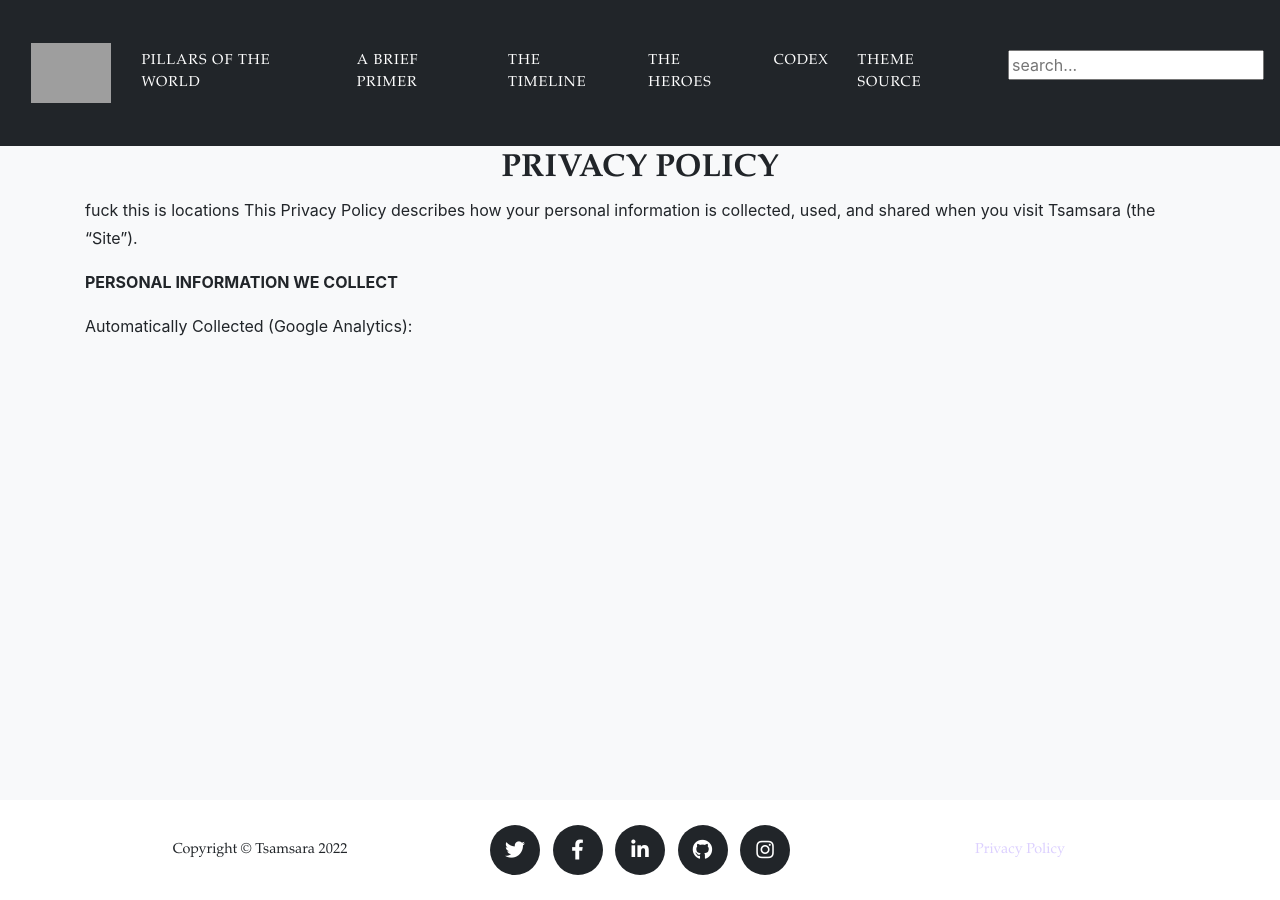
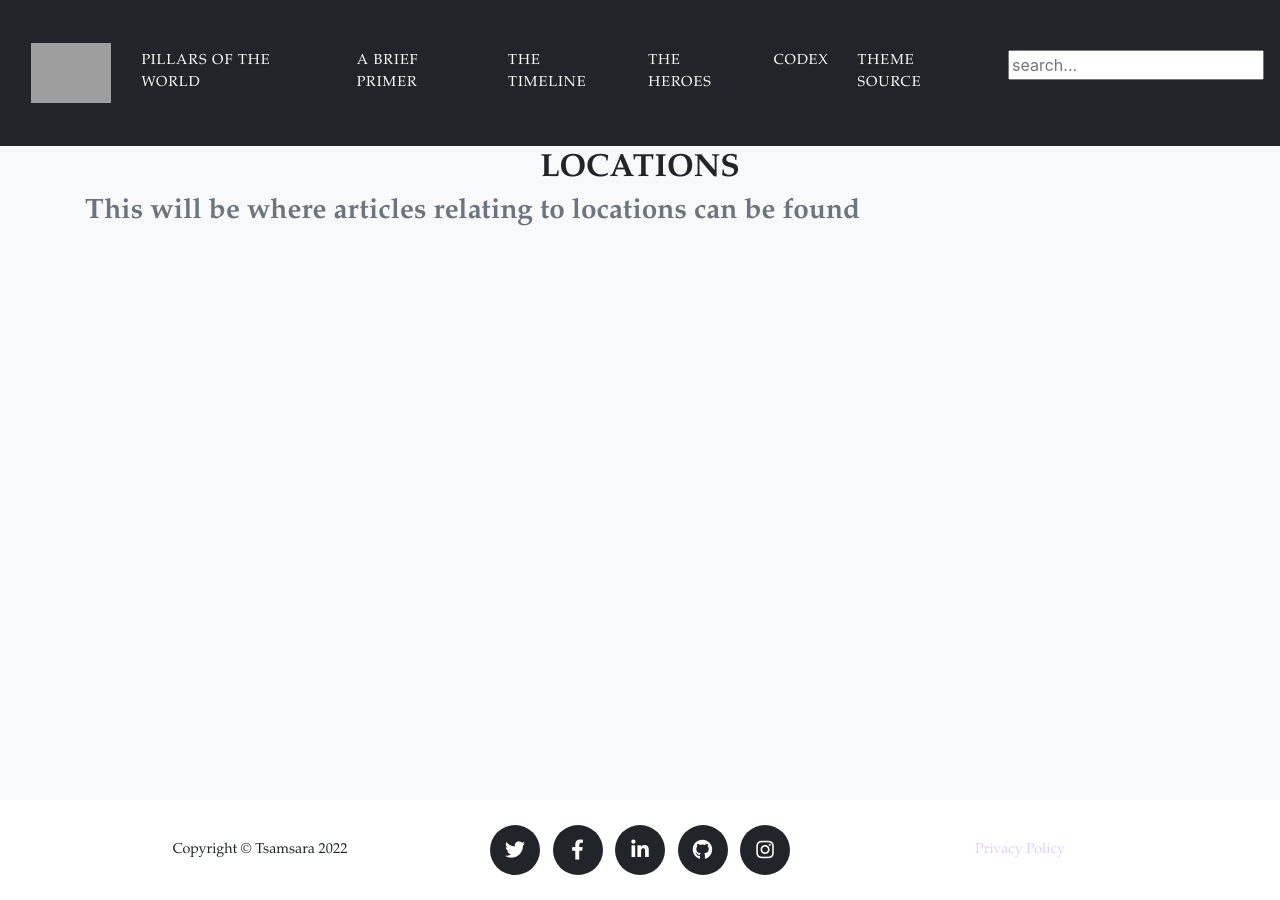
Before and after one commit to raviriley/agency-jekyll-theme, a Jekyll site: the page built from _categories/Locations.md, in a window 1280 px wide. Built offline with Jekyll 4.4.1, drawn with Linux system fonts in a browser that asks for light colours; some web fonts are replaced.

```diff
--- a/_categories/Locations.md
+++ b/_categories/Locations.md
@@ -4,13 +4,7 @@
 background: grey
 ---
 <div class="col-lg-12 text-center">
-	<h2 class="section-heading text-uppercase">Privacy Policy</h2>
+	<h2 class="section-heading text-uppercase">Locations</h2>
 </div>
-fuck this is locations
-This Privacy Policy describes how your personal information is collected, used, and shared when you visit {{ site.title }} (the “Site”).
 
-**PERSONAL INFORMATION WE COLLECT**
-
-
-
-Automatically Collected (Google Analytics):
+<h3 class="text-muted">This will be where articles relating to locations can be found</h3>
--- a/_config.yml
+++ b/_config.yml
@@ -14,7 +14,7 @@
 theme: jekyll-agency
 
 url    : https://hanwsun.github.io # the base hostname & protocol for your site, e.g. http://example.com
-baseurl: /tsamsarawiki # the subpath of your site, e.g. /blog
+baseurl: "" # the subpath of your site, e.g. /blog
 
 title      : Tsamsara
 email      : your-email@example.com #this is also the email contact forms will go to
```
